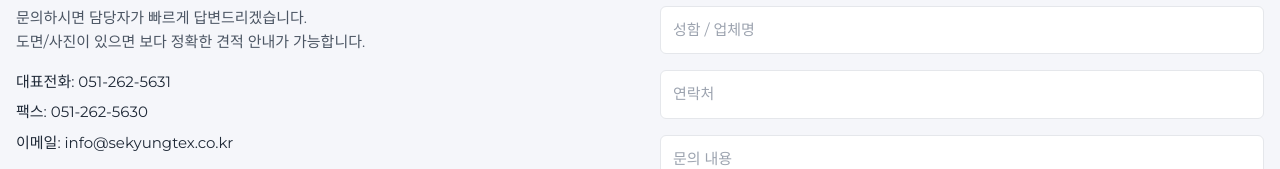
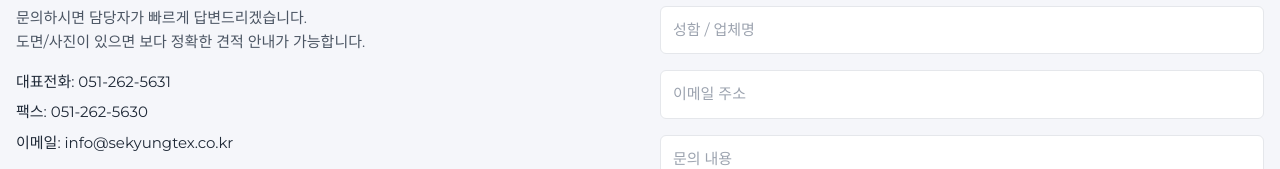
Before and after one commit to sekyungnetadmin/sekyungtex, a Next.js app: page /ko in a window 1280 px wide. Shown: the part 2016-2185 px from the top of the page. Built offline with nearby package versions, Linux system fonts and the light colour scheme.

Commit message:
change to email

```diff
--- a/app/ko/MainKo.tsx
+++ b/app/ko/MainKo.tsx
@@ -144,7 +144,7 @@ function ProductCategories() {
       title: "스키장 보호망 · 스키망",
       desc: "슬로프 주변 보호망/안전 펜스/완충망 설계·제작·시공",
       link: "/ko/products/ski",
-      img: "/assets/sample-ski.jpg", // 필요 시 이미지 교체 가능
+      img: "/assets/sample-ski.jpg",
     },
     {
       title: "스포츠 보호망",
@@ -216,7 +216,6 @@ function Facilities() {
               key={i}
               className="flex flex-col items-start bg-[#F5F6FA] rounded-lg px-4 py-5 shadow-sm"
             >
-              {/* 동그란 단계 표시 */}
               <div className="w-7 h-7 rounded-full bg-[#1F3B5D] text-white text-xs flex items-center justify-center mb-3">
                 {i + 1}
               </div>
@@ -238,34 +237,33 @@ function Facilities() {
 function ContactSection() {
   const [form, setForm] = React.useState({
     name: "",
-    phone: "",
+    email: "",
     message: "",
   });
 
   const [loading, setLoading] = React.useState(false);
   const [status, setStatus] = React.useState("");
 
-  const handleSubmit = (e: FormEvent<HTMLFormElement>) => {  // ★ 타입 지정
+  const handleSubmit = (e: FormEvent<HTMLFormElement>) => {
     e.preventDefault();
     setLoading(true);
     setStatus("");
 
-emailjs
+    emailjs
       .send(
         process.env.NEXT_PUBLIC_EMAILJS_SERVICE_ID!,
         process.env.NEXT_PUBLIC_EMAILJS_TEMPLATE_ID!,
         {
           name: form.name,
-          phone: form.phone,
+          email: form.email,
           message: form.message,
-          //email: form.email,
         },
         process.env.NEXT_PUBLIC_EMAILJS_PUBLIC_KEY!
       )
       .then(
         () => {
           setStatus("문의가 성공적으로 접수되었습니다.");
-          setForm({ name: "", phone: "", message: "" });
+          setForm({ name: "", email: "", message: "" });
           setLoading(false);
         },
         () => {
@@ -309,12 +307,12 @@ emailjs
             />
 
             <input
-              type="text"
-              placeholder="연락처"
-              value={form.phone}
-              onChange={(e) => setForm({ ...form, phone: e.target.value })}
+              type="email"
+              placeholder="이메일 주소"
+              value={form.email}
+              onChange={(e) => setForm({ ...form, email: e.target.value })}
               className="w-full border p-3 rounded-md text-[15px]"
-	  required
+              required
             />
 
             <textarea
```
